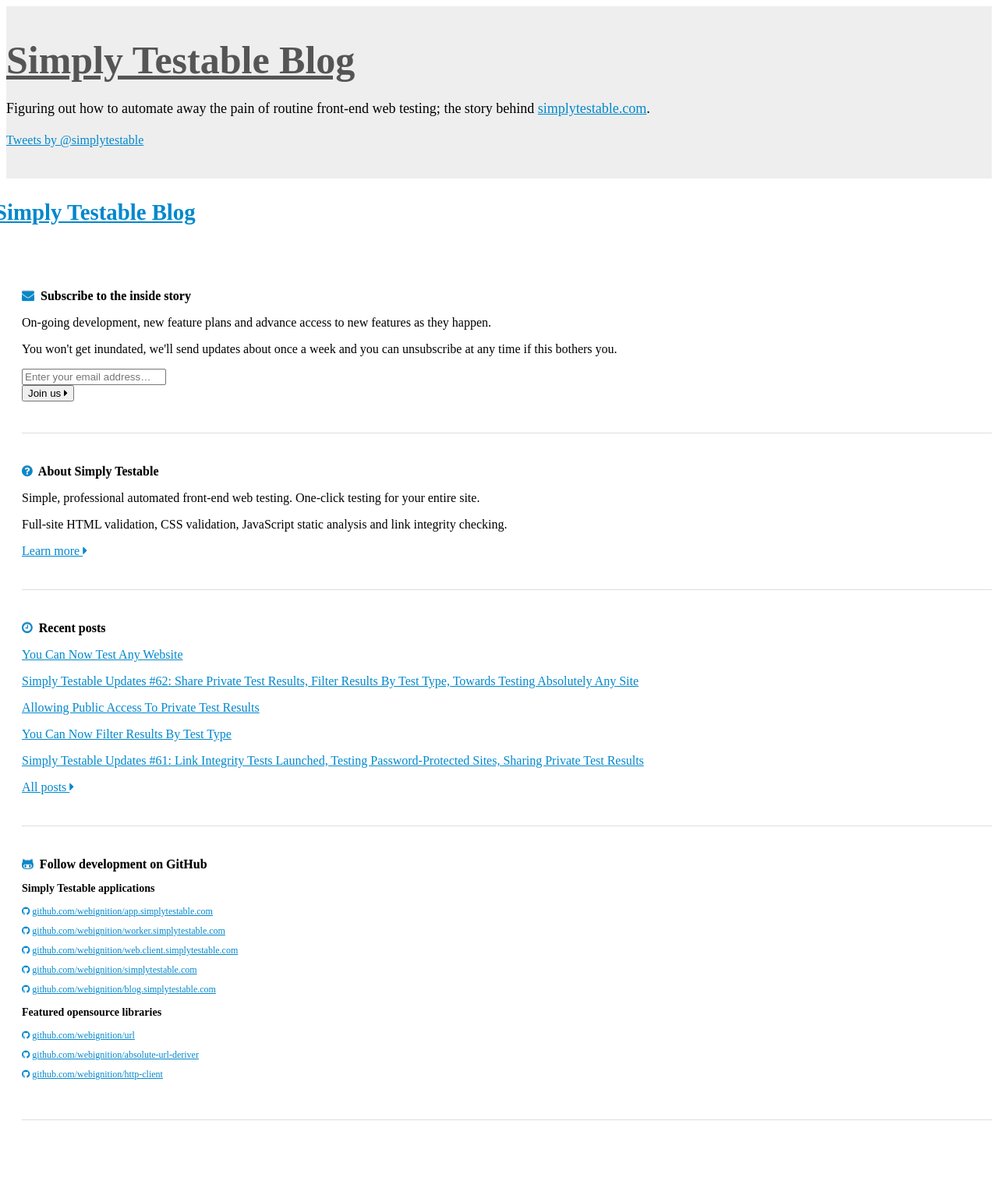
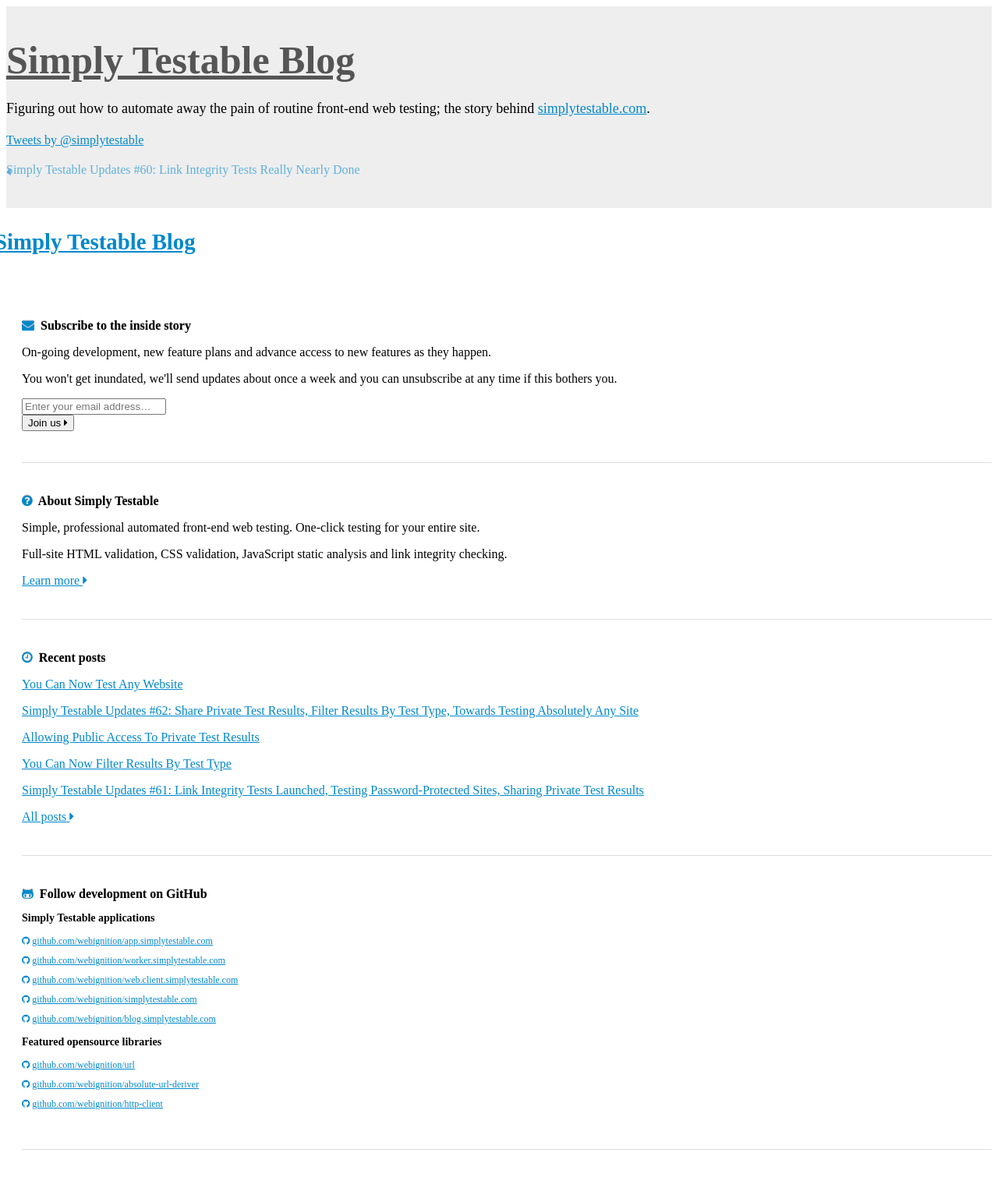
Before and after one commit to webignition/blog.simplytestable.com, a Jekyll site: the page built from index.html, in a window 1280 px wide. Shown: the whole page at 78% size. Built offline with Jekyll 4.4.1, drawn with Linux system fonts in a browser that asks for light colours; nearby versions of some CDN libraries; comment, search, counter and statistics services are not loaded; a style sheet for code colours, icons or effects is not loaded; before the commit the page ends 1477 px from its top, so only the background shows below that.

Commit message:
newer older doner

```diff
--- a/_includes/header/introduction.html
+++ b/_includes/header/introduction.html
@@ -27,5 +27,7 @@
                     }(document, "script", "twitter-wjs");</script>
             </div>
         </div>
+
+        {% include header/newer-older.html %}
     </div>
 </div>
--- a/_includes/header/newer-older.html
+++ b/_includes/header/newer-older.html
@@ -1,6 +1,7 @@
-{% if page.url != '/archive/index.html' %}
+{% if page.url != '/archive/index.html' and page.url != '/index.html' %}
     {% if page.url contains '/illustrations/' %}
     <div class="row newer-older">
+        <div class="col-md-12">
         {% for post in site.posts %}
             {% if post.illustration %}
                 {% if post.illustration.id == page.illustration.id or page.source and post.title == page.source %}
@@ -8,9 +9,11 @@
                 {% endif %}
             {% endif %}
         {% endfor %}
+        </div>
     </div>
     {% else %}
     <div class="row newer-older">
+        <div class="col-md-12">
         {% assign content_item = page %}
         {% if page.url == '/index.html' %}
         {% for post in site.posts offset: 0 limit: 1 %}
@@ -38,25 +41,35 @@
 
         {% endfor %}
 
-        {% if newer != false %}
-        <a href="{{ newer.url}}" class="newer"><i class="icon-arrow-left"></i>
+        {% if newer == false %}
+        <span class="newer col-md-6"></span>
+        {% else %}
+        <a href="{{ newer.url}}" class="newer col-md-6"><i class="fa fa-caret-left"></i>
+            <span class="content">
             {% if newer.short_title %}
             {{ newer.short_title }} &hellip;
             {% else %}
             {{ newer.title }}
             {% endif  %}
+            </span>
+
         </a>
         {% endif %}
 
-        {% if older != false %}
-        <a href="{{ older.url}}" class="older"><i class="icon-arrow-right"></i>
+        {% if older == false %}
+        <span class="older col-md-6"></span>
+        {% else %}
+        <a href="{{ older.url}}" class="older col-md-6"><i class="fa fa-caret-right"></i>
+            <span class="content">
             {% if older.short_title %}
             {{ older.short_title }} &hellip;
             {% else %}
             {{ older.title }}
             {% endif  %}
+            </span>
         </a>
         {% endif %}
+        </div>
     </div>
     {% endif %}
 {% endif %}
--- a/assets/css/main.css
+++ b/assets/css/main.css
@@ -227,6 +227,44 @@ div.post h4 {
     color:#555;
 }
 
+.newer-older {
+    margin: 20px 0 0 0;
+}
+
+.newer-older .content {
+    display: inline-block;
+}
+
+.newer-older a {
+    position: relative;
+    opacity: 0.6;
+}
+
+.newer-older a:hover {
+    opacity: 1;
+}
+
+.newer-older i {
+    position: absolute;
+    top: 3px;
+}
+
+.newer-older .newer {
+    text-align: left;
+}
+
+.newer-older .older {
+    text-align: right;
+}
+
+.newer-older .newer i {
+    left:0;
+}
+
+.newer-older .older i {
+    right:0;
+}
+
 @media (max-width: 990px) {
     #header-tweet {
         display:none;
--- a/sitemap.xml
+++ b/sitemap.xml
@@ -30,7 +30,7 @@
     </url>
     <url>
         <loc>http://blog.simplytestable.com/archive/</loc>
-        <lastmod>2013-10-25T13:46:20+01:00</lastmod>
+        <lastmod>2013-10-25T14:11:14+01:00</lastmod>
     </url>
     <url>
         <loc>http://blog.simplytestable.com/illustrations/redirect-loops-detected/</loc>
```
Also changed, not shown: assets/css/main_1.css (+0 -47 lines).
